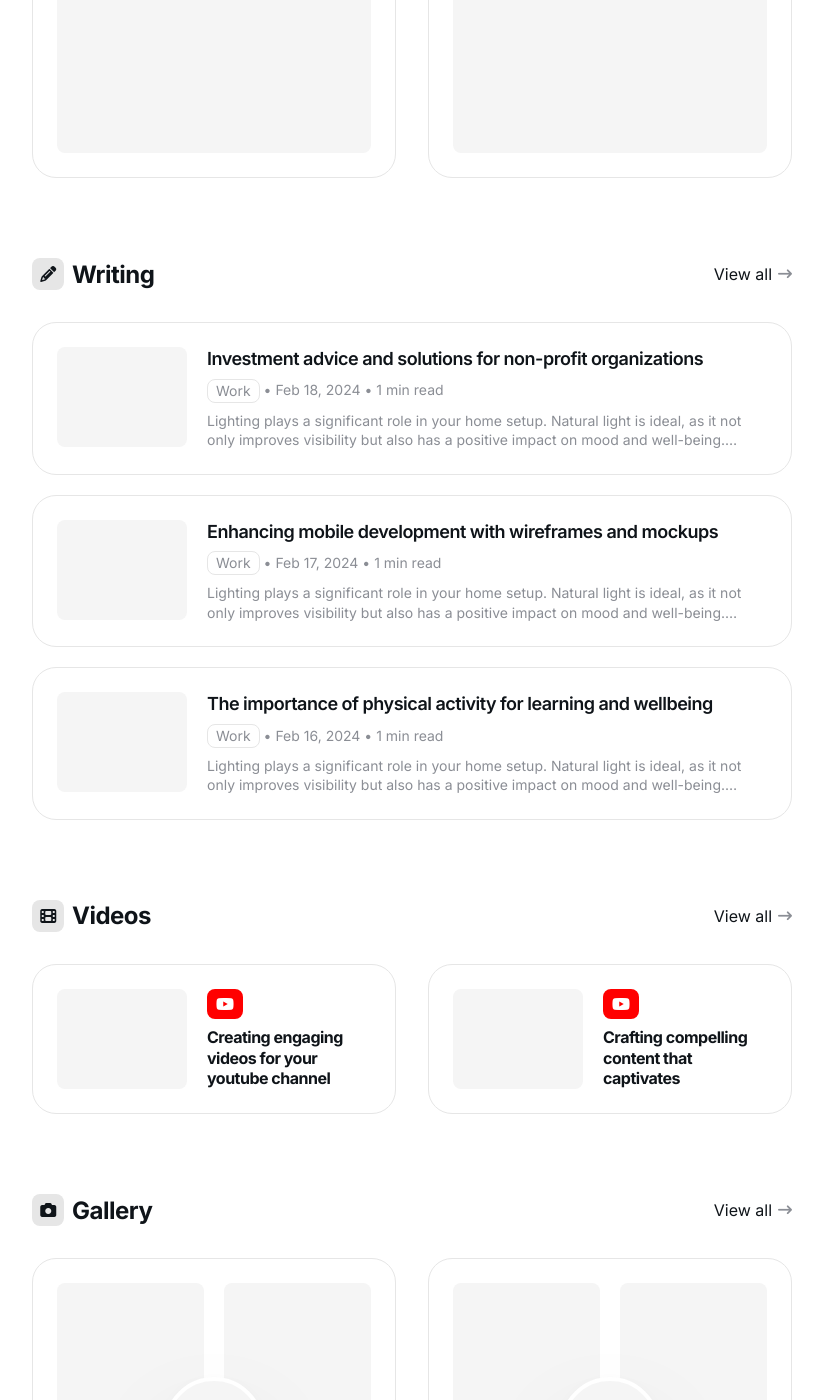
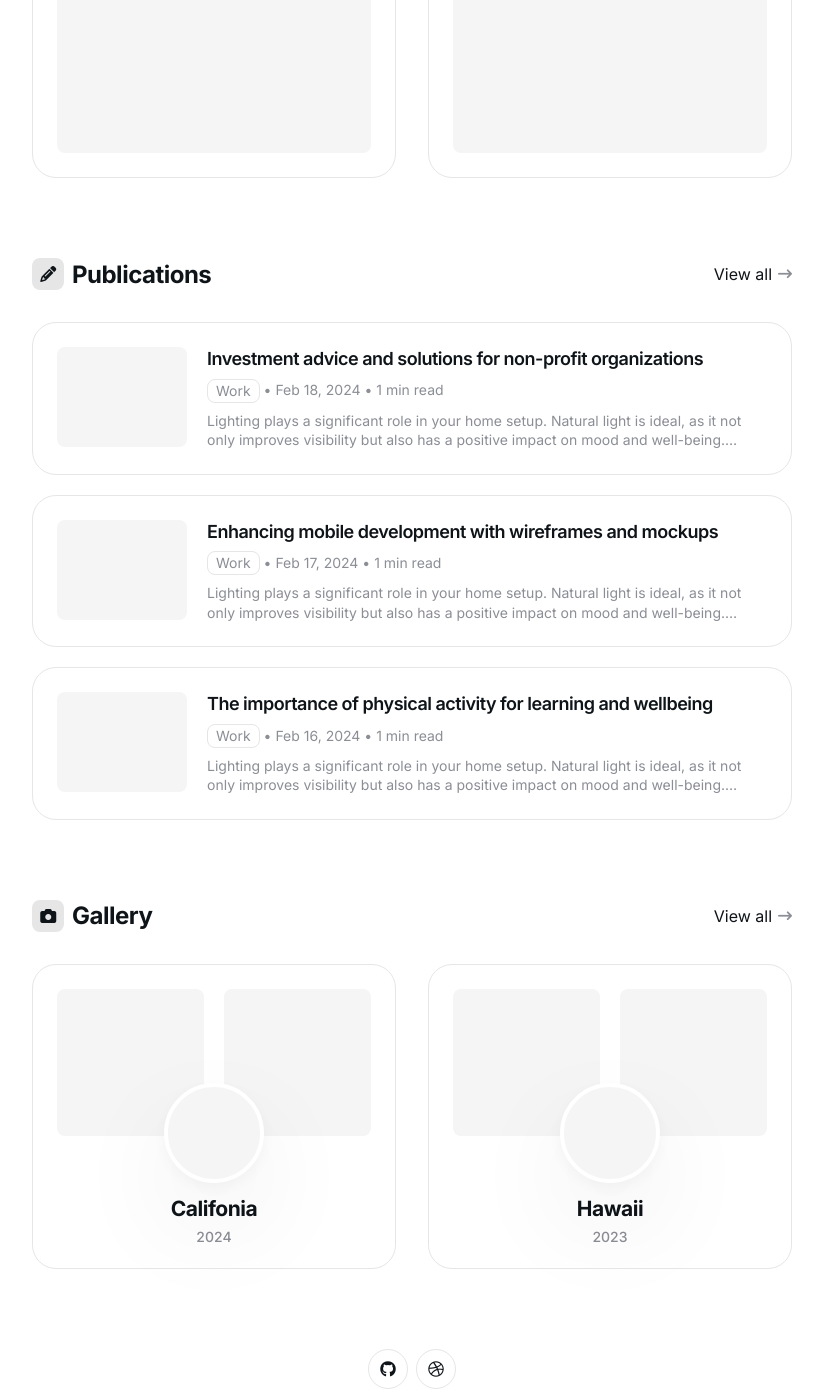
Before and after one commit to ykmiura/ykmiura.github.io, a Jekyll site: the page built from index.html, in a window 1280 px wide and 1400 px high, scrolled down 1295 px. Shown: the whole window, without its empty margins (228-1051 px from the left). Built offline with Jekyll 4.4.1, drawn with Linux system fonts in a browser that asks for light colours.

Commit message:
Update settings.yml

```diff
--- a/_data/settings.yml
+++ b/_data/settings.yml
@@ -54,19 +54,11 @@ projects_settings:
   projects_description:
 
 #-------------------------------
-# Blog Section
+# Publications Section
 blog_settings:
   enable: true
-  blog_title: Writing
+  blog_title: Publications
   blog_description:
-
-
-#-------------------------------
-# Videos Settings
-videos_settings:
-  enable: true
-  videos_title: Videos
-  videos_description:
 
 
 #-------------------------------
```
